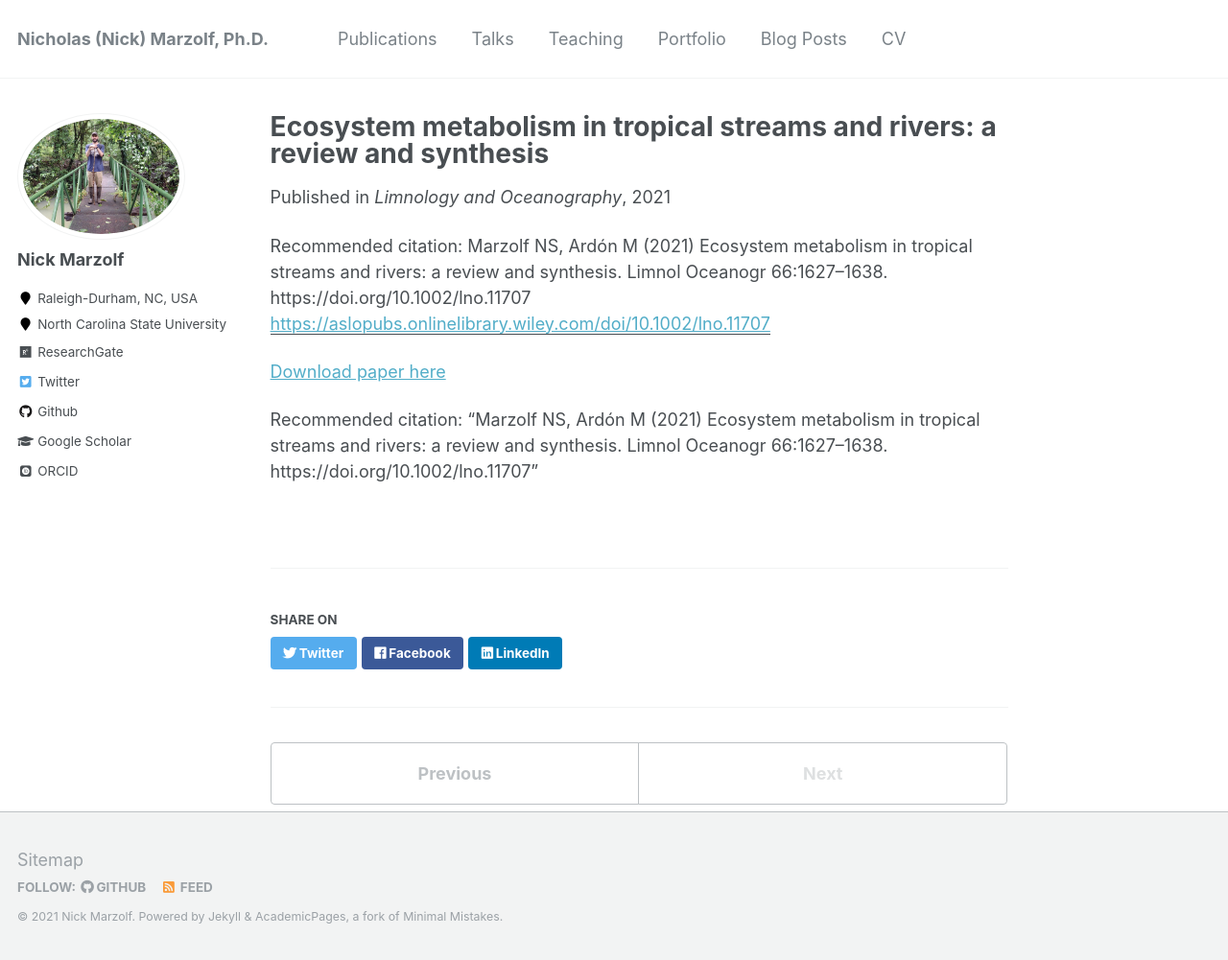
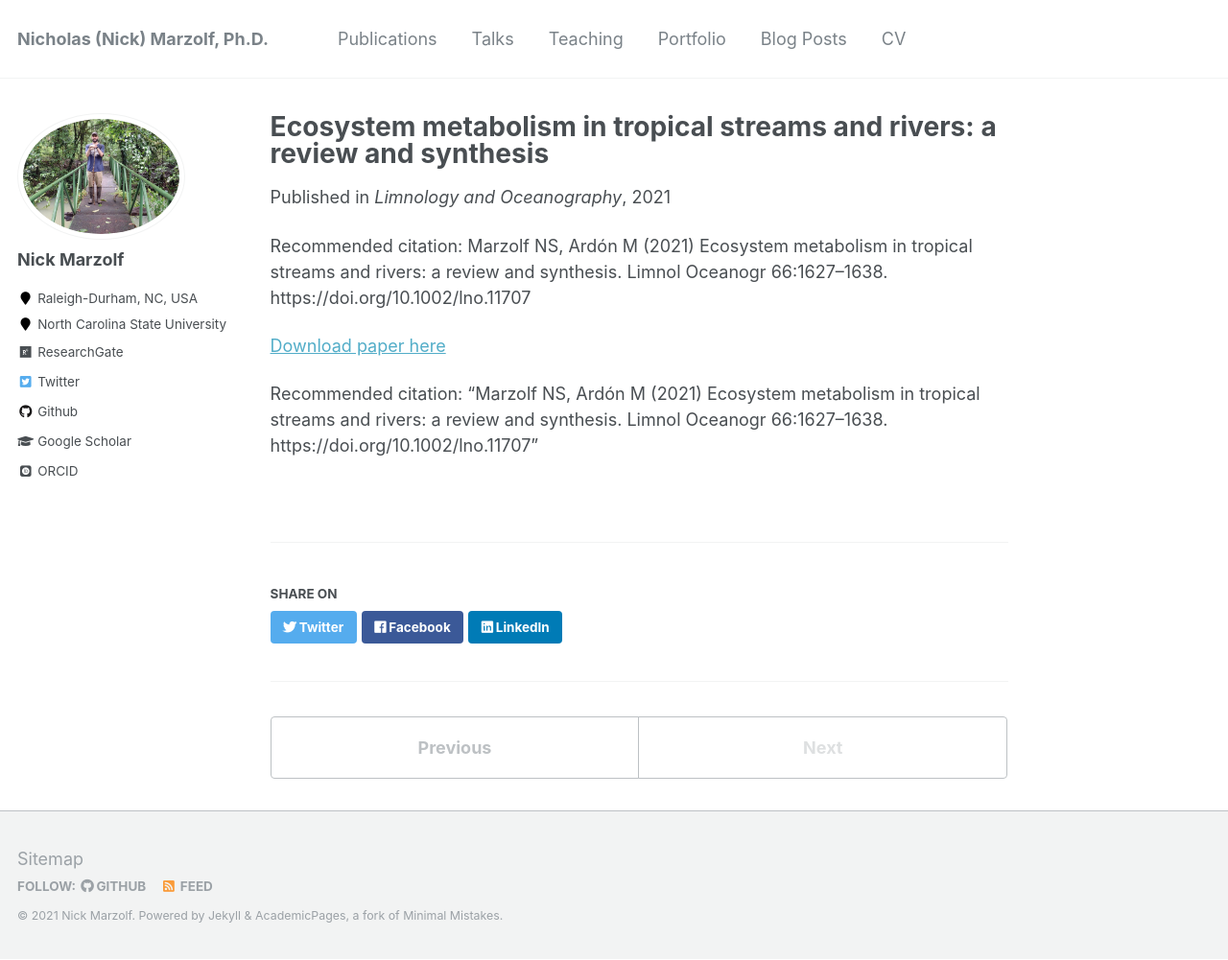
Before and after one commit to nmarzolf91/nmarzolf91.github.io, a Jekyll site: the page built from _publications/2021-02-10-tropical_metabolism.md, in a window 1280 px wide and 1001 px high. Shown: the whole window at 96% size. Built offline with Jekyll 4.4.1, drawn with Linux system fonts in a browser that asks for light colours; some web fonts are replaced; part of the change alters nothing that is shown.

Commit message:
Remove paperurl

```diff
--- a/_publications/2021-02-10-tropical_metabolism.md
+++ b/_publications/2021-02-10-tropical_metabolism.md
@@ -5,7 +5,7 @@ permalink: /publication/2021-02-10-tropical_metabolism
 excerpt:
 date: 2021-02-10
 venue: "Limnology and Oceanography"
-paperurl: "https://aslopubs.onlinelibrary.wiley.com/doi/10.1002/lno.11707"
+paperurl:
 citation: "Marzolf NS, Ardón M (2021) Ecosystem metabolism in tropical streams and rivers: a review and synthesis. Limnol Oceanogr 66:1627–1638. https://doi.org/10.1002/lno.11707"
 ---
 
```
